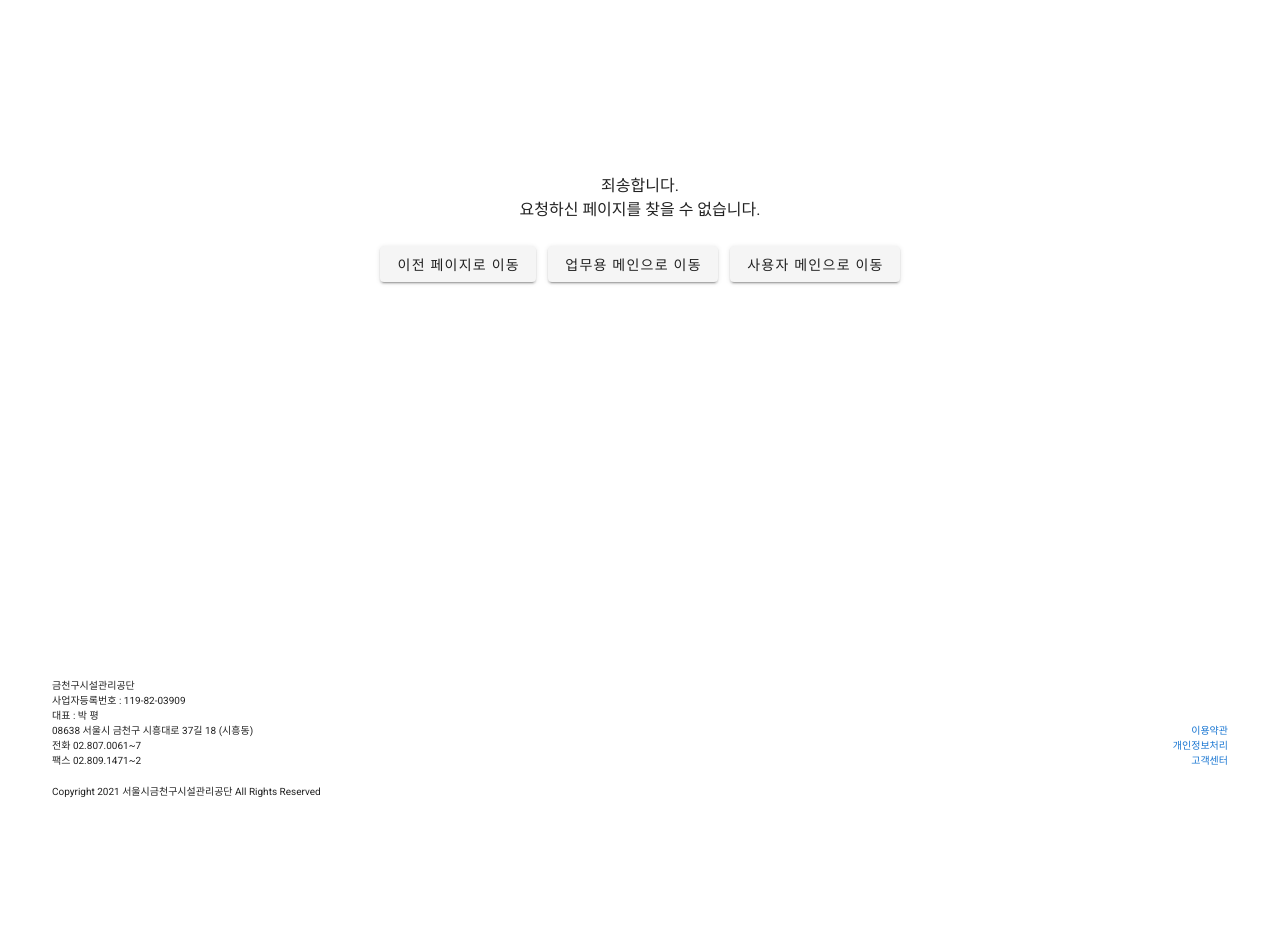
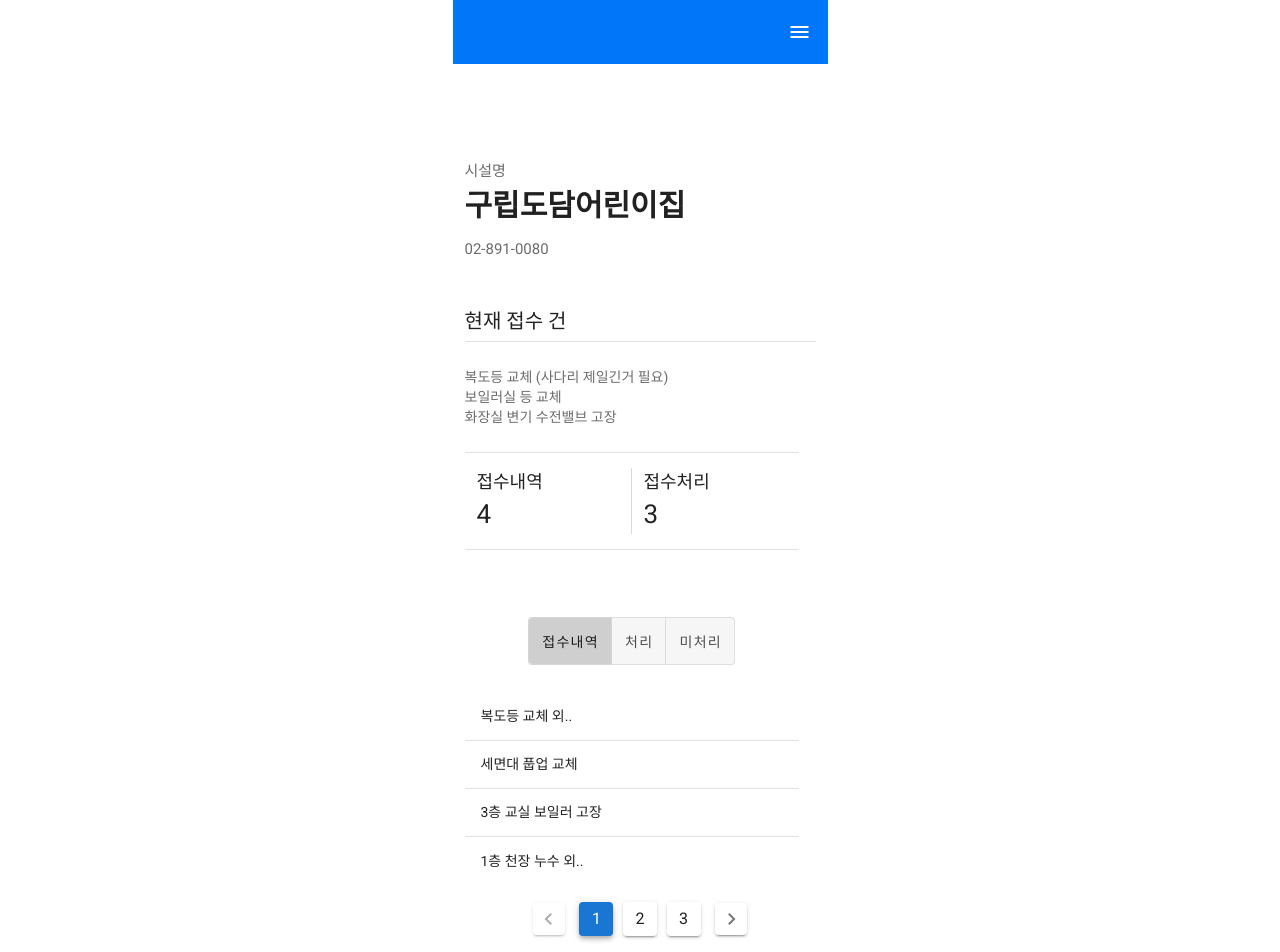
Before and after one commit to kcs1580/gumcheon_front, a Vue app: page /dashboard in a window 1280 px wide. Shown: the top 952 px of the page. Before the commit the page ends 833 px from the top, so only its background shows below. Built offline with nearby package versions, Linux system fonts and the light colour scheme; what vue-moment would draw is missing.

Commit message:
접수처리현황 추가

```diff
--- a/src/router/routes.js
+++ b/src/router/routes.js
@@ -18,6 +18,8 @@ const noticeList = () => import("@/views/user/noticeList.vue");
 const noticeDetail = () => import("@/views/user/noticeDetail.vue");
 //사용자 페이지 불편접수
 const report = () => import("@/views/user/report.vue");
+//사용자 페이지 접수현황
+const dashboard = () => import("@/views/user/dashboard.vue");
 
 //업무용 페이지 메인
 const amain = () => import("@/views/admin/amain.vue");
@@ -120,6 +122,7 @@ const routes = [
           },
         ],
       },
+      { path: "/dashboard", component: dashboard, name: "dashboard" },
     ],
   },
   {
--- a/src/views/auth/Login.vue
+++ b/src/views/auth/Login.vue
@@ -1,17 +1,10 @@
 <template>
   <!-- 로그인 페이지 -->
   <div style="text-align: center">
-
-        <v-card
-          flat
-          width="375px"
-          style="padding-top: 81px; padding-bottom: 15px"
+    <v-card flat width="375px" style="padding-top: 81px; padding-bottom: 15px"
       ><button text>
         <div style="width: 239px; height: 50px; display: inline-block">
-              <v-img
-                @click="gotoUrl('/')"
-                src="@/assets/img/gfmc_ci_gray.png"
-              />
+          <v-img @click="gotoUrl('/')" src="@/assets/img/gfmc_ci_gray.png" />
         </div>
       </button>
 
@@ -38,7 +31,6 @@
           <v-text-field
             id="pw"
             ref="pw"
-
             style="margin: 0px; padding: 0px"
             flat
             clearable
@@ -52,7 +44,7 @@
 
         <v-btn
           id="btn_lgn"
-              @click="login(id, pw)"
+          @click="gotoUrl('/')"
           rounded
           height="52"
           width="291"
@@ -68,9 +60,15 @@
           >
         </div>
 
-            <v-btn id="btn_init"
-
-              @click="(aplyId='',userOgdp='',userTeam='',userTelno='', dialog = true)"
+        <v-btn
+          id="btn_init"
+          @click="
+            (aplyId = ''),
+              (userOgdp = ''),
+              (userTeam = ''),
+              (userTelno = ''),
+              (dialog = true)
+          "
           rounded
           height="52"
           width="291"
@@ -84,7 +82,6 @@
       <footerbar />
     </v-card>
 
-
     <v-dialog v-model="dialog" max-width="321">
       <v-card rounded="xl" width="321px">
         <v-row no-gutters align="center" justify="center">
@@ -92,28 +89,33 @@
             class="dialog-input"
             style="width: 261px; display: inline-block; margin-top: 23px"
           >
-            <v-text-field id="aplyId" ref="aplyId"
+            <v-text-field
+              id="aplyId"
+              ref="aplyId"
               height="34px"
               placeholder="아이디를 입력해주세요"
               hide-details
               v-model="aplyId"
             />
-            <v-text-field id="userOgdp" ref="userOgdp"
-
+            <v-text-field
+              id="userOgdp"
+              ref="userOgdp"
               height="34px"
               hide-details
               placeholder="소속부서를 입력해주세요"
               v-model="userOgdp"
             />
-            <v-text-field id="userTeam" ref="userTeam"
-
+            <v-text-field
+              id="userTeam"
+              ref="userTeam"
               height="34px"
               hide-details
               placeholder="소속팀을 입력해주세요"
               v-model="userTeam"
             />
-            <v-text-field id="userTelno" ref="userTelno"
-
+            <v-text-field
+              id="userTelno"
+              ref="userTelno"
               height="34px"
               hide-details
               placeholder="직통 전화번호를 입력해주세요"
@@ -127,42 +129,40 @@
 
           <!-- 하단 버튼 -->
 
-          <v-btn id="btn_init_aply"
+          <v-btn
+            id="btn_init_aply"
             style="margin-top: 26px; margin-bottom: 29px"
             @click="pwInitApply(aplyId, userOgdp, userTeam, userTelno)"
             rounded
             height="49"
             width="266"
             color="#0276F9"
-            ><div
-              class="login-btn white--text"
-            >
+            ><div class="login-btn white--text">
               비밀번호 초기화 신청
             </div></v-btn
           >
-
         </v-row>
       </v-card>
     </v-dialog>
 
     <v-dialog v-model="dialog2" max-width="321">
-
       <v-card rounded="xl" width="321px">
         <v-row no-gutters align="center" justify="center">
           <div
             class="dialog-input"
             style="width: 261px; display: inline-block; margin-top: 23px"
           >
-            <v-text-field id="prPw"
+            <v-text-field
+              id="prPw"
               ref="prPw"
               height="34px"
               placeholder="기존 비밀번호를 입력해주세요"
               hide-details
               v-model="prPw"
               type="password"
-
             />
-            <v-text-field id="chPw"
+            <v-text-field
+              id="chPw"
               ref="chPw"
               clearable
               height="34px"
@@ -171,7 +171,8 @@
               v-model="chPw"
               type="password"
             />
-            <v-text-field id="chPw2"
+            <v-text-field
+              id="chPw2"
               ref="chPw2"
               clearable
               height="34px"
@@ -188,19 +189,15 @@
 
           <!-- 하단 버튼 -->
 
-          <v-btn id="btn_ch"
+          <v-btn
+            id="btn_ch"
             style="margin-top: 26px; margin-bottom: 29px"
             @click="changePw(id, prPw, chPw)"
             rounded
             height="49"
             width="266"
             color="#0276F9"
-            ><div
-
-              class="login-btn white--text"
-            >
-              비밀번호 변경
-            </div></v-btn
+            ><div class="login-btn white--text">비밀번호 변경</div></v-btn
           >
         </v-row>
       </v-card>
@@ -222,15 +219,15 @@ export default {
         pw: "",
         user_nm: "",
       },
-      aplyId:'',
-      userOgdp:'',
-      userTeam:'',
-      userTelno:'',
+      aplyId: "",
+      userOgdp: "",
+      userTeam: "",
+      userTelno: "",
       id: "",
       pw: "",
-      prPw:"",
-      chPw:"",
-      chPw2:"",
+      prPw: "",
+      chPw: "",
+      chPw2: "",
       user_nm: "",
       msg: "",
       dialog: false,
@@ -239,31 +236,28 @@ export default {
   },
   methods: {
     //비밀번호 초기화 신청
-    pwInitApply(aplyId, userOgdp,userTeam,userTelno){
-     if(aplyId ==""){
-  alert('아이디가 입력되지 않았습니다.')
+    pwInitApply(aplyId, userOgdp, userTeam, userTelno) {
+      if (aplyId == "") {
+        alert("아이디가 입력되지 않았습니다.");
         this.$nextTick(this.$refs.aplyId.focus());
-}
-else if(userOgdp==""){
-alert('비밀번호가 입력되지 않았습니다.')
+      } else if (userOgdp == "") {
+        alert("비밀번호가 입력되지 않았습니다.");
         this.$nextTick(this.$refs.userOgdp.focus());
-}else if(userTeam==""){
-alert('비밀번호가 입력되지 않았습니다.')
+      } else if (userTeam == "") {
+        alert("비밀번호가 입력되지 않았습니다.");
         this.$nextTick(this.$refs.userTeam.focus());
-}else if(userTelno==""){
-alert('비밀번호가 입력되지 않았습니다.')
+      } else if (userTelno == "") {
+        alert("비밀번호가 입력되지 않았습니다.");
         this.$nextTick(this.$refs.userTelno.focus());
-}else{
-
+      } else {
         authApi
-        .pwInitApply({aplyId, userOgdp,userTeam,userTelno})
+          .pwInitApply({ aplyId, userOgdp, userTeam, userTelno })
           .then((res) => {
-           if(res.data.rscode == "1"){
-        alert(res.data.message)
-          }else{
- this.dialog=false
-         alert(res.data.message)
-
+            if (res.data.rscode == "1") {
+              alert(res.data.message);
+            } else {
+              this.dialog = false;
+              alert(res.data.message);
             }
           })
           .catch((res) => {
@@ -273,63 +267,51 @@ alert('비밀번호가 입력되지 않았습니다.')
     },
 
     //비밀번호 변경
-     changePw(id, prPw, chPw){
-     if(this.prPw ==""){
-  alert('기존 비밀번호가 입력되지 않았습니다.')
+    changePw(id, prPw, chPw) {
+      if (this.prPw == "") {
+        alert("기존 비밀번호가 입력되지 않았습니다.");
         this.$nextTick(this.$refs.prPw.focus());
-}
-else if(this.chPw==""){
-alert('변경할 비밀번호가 입력되지 않았습니다.')
+      } else if (this.chPw == "") {
+        alert("변경할 비밀번호가 입력되지 않았습니다.");
         this.$nextTick(this.$refs.chPw.focus());
-}else if(this.chPw2==""){
-alert('변경할 비밀번호2가 입력되지 않았습니다.')
+      } else if (this.chPw2 == "") {
+        alert("변경할 비밀번호2가 입력되지 않았습니다.");
         this.$nextTick(this.$refs.chPw2.focus());
-}else{
-
-  if(this.chPw != this.chPw2){
+      } else {
+        if (this.chPw != this.chPw2) {
           this.$refs.chPw.focus();
-this.chPw=""
-this.chPw2=""
-
-}
-
-else{
-
+          this.chPw = "";
+          this.chPw2 = "";
+        } else {
           authApi
-        .isUser({id,prPw})
+            .isUser({ id, prPw })
             .then((res) => {
-          if(res.data.rscode == "1"){
-alert(res.data.message)
+              if (res.data.rscode == "1") {
+                alert(res.data.message);
                 this.dialog2 = false;
-return
+                return;
               }
 
               authApi
-        .changePw({id, chPw})
+                .changePw({ id, chPw })
                 .then((res) => {
-           if(res.data.rscode == "1"){
-        alert(res.data.message)
-          }else{
- this.dialog2=false
-         alert(res.data.message)
-
+                  if (res.data.rscode == "1") {
+                    alert(res.data.message);
+                  } else {
+                    this.dialog2 = false;
+                    alert(res.data.message);
                   }
                 })
                 .catch((res) => {
                   console.log(res);
                 });
-
-
             })
             .catch((res) => {
               console.log(res);
             });
-
         }
-
       }
     },
-
 
     //페이지이동
     gotoUrl(toUrl) {
@@ -340,67 +322,59 @@ authApi
 
     //로그인
     login(id, pw) {
-
-      if(id ==""){
-  alert('아이디가 입력되지 않았습니다.')
+      if (id == "") {
+        alert("아이디가 입력되지 않았습니다.");
         this.$refs.id.focus();
-}
-else if(pw==""){
-alert('비밀번호가 입력되지 않았습니다.')
+      } else if (pw == "") {
+        alert("비밀번호가 입력되지 않았습니다.");
         this.$refs.pw.focus();
-
-}
-else{
+      } else {
         // LOGIN 액션 실행
         this.$store
           .dispatch("AUTH_REQUEST", { id, pw })
           .then((resp) => {
-          let rscode = resp.data.rscode
+            let rscode = resp.data.rscode;
 
             //아이디 비밀번호 잘못
-        if(rscode == "1"){
-        alert("아이디 혹은 비밀번호가 잘못 입력되었습니다.")
-        this.pw = ""
+            if (rscode == "1") {
+              alert("아이디 혹은 비밀번호가 잘못 입력되었습니다.");
+              this.pw = "";
             }
             //비밀번호 초기화 신청 상태입니다. 시스템관리자에게 문의하세요.
-          else if(rscode == "2"){
-            alert("비밀번호 초기화 신청 상태입니다. 시스템관리자에게 문의하세요.")
-            this.pw = ""
-
-
+            else if (rscode == "2") {
+              alert(
+                "비밀번호 초기화 신청 상태입니다. 시스템관리자에게 문의하세요."
+              );
+              this.pw = "";
             }
             //
-          else if(rscode == "3"){
-             alert("비밀번호 초기화가 필요합니다.")
-                    this.pw = ""
-                    this.prPw =""
-                    this.chPw =""
-                    this.chPw2=""
+            else if (rscode == "3") {
+              alert("비밀번호 초기화가 필요합니다.");
+              this.pw = "";
+              this.prPw = "";
+              this.chPw = "";
+              this.chPw2 = "";
 
               this.dialog2 = true;
             }
             //로그인 성공
-          else{
+            else {
               this.$router.push("/");
             }
-
           })
           .catch((error) => {
-          console.log(error)
-                });}
+            console.log(error);
+          });
+      }
     },
-
-
 
     //회원가입
     signup(id, user_nm, pw) {
-if(id ==""){
-  alert('아이디가 입력되지 않았습니다.')
-}
-else if(pw==""){
-alert('비밀번호가 입력되지 않았습니다.')
-}
-else{
+      if (id == "") {
+        alert("아이디가 입력되지 않았습니다.");
+      } else if (pw == "") {
+        alert("비밀번호가 입력되지 않았습니다.");
+      } else {
         this.user.id = id;
         this.user.user_nm = user_nm;
         this.user.pw = pw;
--- a/src/views/nav/header.vue
+++ b/src/views/nav/header.vue
@@ -65,7 +65,7 @@
           v-for="(item, i) in menus"
           :key="i"
         >
-          <v-list-item-title> </v-list-item-title>
+          <v-list-item-title>{{ item.title }} </v-list-item-title>
         </v-list-item>
       </v-list>
     </v-navigation-drawer>
@@ -97,7 +97,7 @@ export default {
       menus: [
         { title: "불편접수", link: "/report" },
         { title: "내 정보관리", link: "/user" },
-        { title: "접수 및 처리 현황", link: "/user" },
+        { title: "접수 및 처리 현황", link: "/dashboard" },
         { title: "공지사항", link: "/notice" },
       ],
     };
--- /dev/null
+++ b/src/views/user/dashboard.vue
@@ -0,0 +1,196 @@
+<!--사용자 불편접수 신청 페이지 -->
+
+<template>
+  <v-container fluid height>
+    <v-row no-gutters align="center" justify="center">
+      <v-col cols="12">
+        <v-card
+          width="334px"
+          flat
+          style="margin-top: 84px; margin-bottom: 46px"
+        >
+          <div style="font-size: 15px; color: #6c6c6c">시설명</div>
+          <div style="font-weight: bold; font-size: 30px">구립도담어린이집</div>
+          <div style="margin-top: 10px; font-size: 15px; color: #6c6c6c">
+            02-891-0080
+          </div>
+        </v-card>
+      </v-col>
+      <v-col cols="12">
+        <div style="font-weight: 500; font-size: 20px">현재 접수 건</div>
+
+        <v-divider style="margin-top: 5px; margin-bottom: 25px" />
+
+        <v-card width="334px" flat>
+          <div
+            class="report-desc"
+            style="font-size: 14px; line-height: 20px; color: #6c6c6c"
+          >
+            복도등 교체 (사다리 제일긴거 필요) <br />보일러실 등 교체<br />
+            화장실 변기 수전밸브 고장
+          </div>
+          <v-divider style="margin-top: 25px; margin-bottom: 15px" />
+          <v-row no-gutters>
+            <v-col
+              class="pl-3"
+              cols="6"
+              style="border-right: solid 1px #dad9d9"
+            >
+              <div style="font-weight: 500; font-size: 18px">접수내역</div>
+              <div style="font-weight: 500; font-size: 26px">4</div> </v-col
+            ><v-col class="pl-3" cols="6">
+              <div style="font-weight: 500; font-size: 18px">접수처리</div>
+
+              <div style="font-weight: 500; font-size: 26px">3</div>
+            </v-col>
+          </v-row>
+          <v-divider style="margin-top: 15px; margin-bottom: 51px" />
+        </v-card>
+      </v-col>
+
+      <v-col cols="12">
+        <v-card width="334px" flat>
+          <v-card-text class="text-center">
+            <v-btn-toggle v-model="toggle_exclusive" mandatory>
+              <v-btn v-for="item in tabitems" :key="item">
+                {{ item }}
+              </v-btn>
+            </v-btn-toggle>
+          </v-card-text>
+          <v-row class="mt-3 mb-3" no-gutters align="center" justify="center">
+            <v-col cols="12">
+              <v-data-table
+                hide-default-header
+                hide-default-footer
+                :headers="headers"
+                :items="articles"
+                :items-per-page="5"
+              >
+              </v-data-table
+            ></v-col>
+          </v-row>
+        </v-card>
+        <v-pagination v-model="page" :length="3"></v-pagination>
+      </v-col>
+    </v-row>
+  </v-container>
+</template>
+
+<script>
+export default {
+  methods: {},
+  data() {
+    return {
+      toggle_exclusive: undefined,
+      tab: null,
+      tabitems: ["접수내역", "처리", "미처리"],
+      text: "Lorem ipsum dolor sit amet, consectetur adipiscing elit, sed do eiusmod tempor incididunt ut labore et dolore magna aliqua. Ut enim ad minim veniam, quis nostrud exercitation ullamco laboris nisi ut aliquip ex ea commodo consequat.",
+
+      page: 1,
+      headers: [
+        {
+          text: "title",
+          align: "start",
+          sortable: false,
+          value: "title",
+        },
+        {
+          text: "regDate",
+          align: "end",
+          sortable: false,
+          value: "regDate",
+        },
+      ],
+      articles: [
+        {
+          title: "복도등 교체 외..",
+          regDate: "2021.12.25",
+        },
+        {
+          title: "세면대 풉업 교체",
+          regDate: "2021.12.25",
+        },
+        {
+          title: "3층 교실 보일러 고장",
+          regDate: "2021.12.25",
+        },
+        {
+          title: "1층 천장 누수 외..",
+          regDate: "2021.12.25",
+        },
+      ],
+      // ..
+      dlRead: false,
+      article: {
+        title: "",
+        content: "",
+      },
+
+      loading: false,
+      // ..
+
+      fid: "금주어린이집",
+      faci: [
+        "금주어린이집",
+        "기쁨어린이집",
+        "도담어린이집",
+        "독산본동어린이집",
+        "동산어린이집",
+      ],
+      cgroup: 1,
+      tags: ["동청사", "어린이집", "보훈단체", "경로당", "건강가정지원센터"],
+      headers: [
+        {
+          text: "title",
+          align: "start",
+          sortable: false,
+          value: "title",
+        },
+      ],
+      items: [
+        {
+          title: "2022 공공안전 사업 계획",
+        },
+        {
+          title: "금천구시설관리공단 접수지연 안내",
+        },
+        {
+          title: "불편접수 전 확인해주세요",
+        },
+        {
+          title: "2022 공공안전 사업 계획",
+        },
+        {
+          title: "2022 공공안전 사업 계획",
+        },
+      ],
+      cards: [
+        {
+          title: "불편접수",
+          src: "https://cdn.vuetifyjs.com/images/cards/house.jpg",
+          flex: 6,
+        },
+        {
+          title: "내 정보관리",
+          src: "https://cdn.vuetifyjs.com/images/cards/road.jpg",
+          flex: 6,
+        },
+        {
+          title: "접수 및 처리 현황",
+          src: "https://cdn.vuetifyjs.com/images/cards/plane.jpg",
+          flex: 6,
+        },
+        {
+          title: "공지사항",
+          src: "https://cdn.vuetifyjs.com/images/cards/plane.jpg",
+          flex: 6,
+        },
+      ],
+    };
+  },
+  created() {},
+  mounted() {},
+};
+</script>
+
+<style lang="scss"></style>
--- a/src/views/user/main.vue
+++ b/src/views/user/main.vue
@@ -1,5 +1,4 @@
 <!-- 사용자 메인 페이지 -->
-
 
 <template>
   <v-container fluid height>
@@ -42,6 +41,7 @@
             width="334px"
             color="#0276F9"
             height="54px"
+            @click="gotoUrl('/dashboard')"
             >접수 및 처리현황</v-btn
           >
           <v-btn
@@ -167,5 +167,4 @@ export default {
   border-radius: 12px;
   font-size: 18px;
 }
-
 </style>
```
Lines whose indentation alone changed are shown as unchanged.
